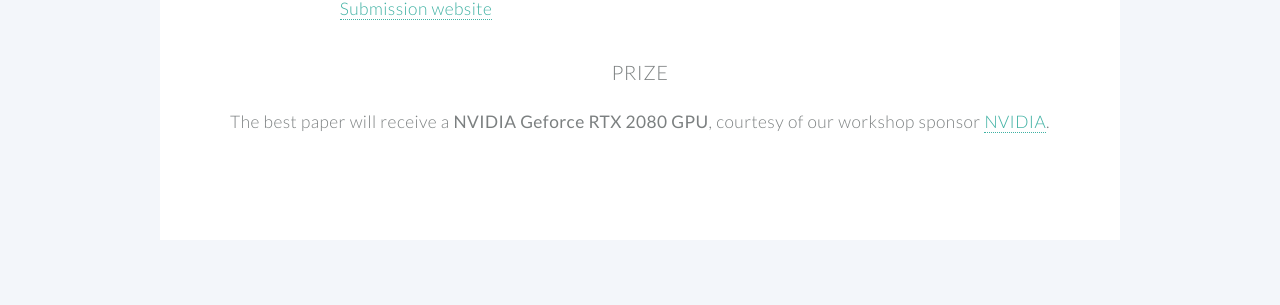
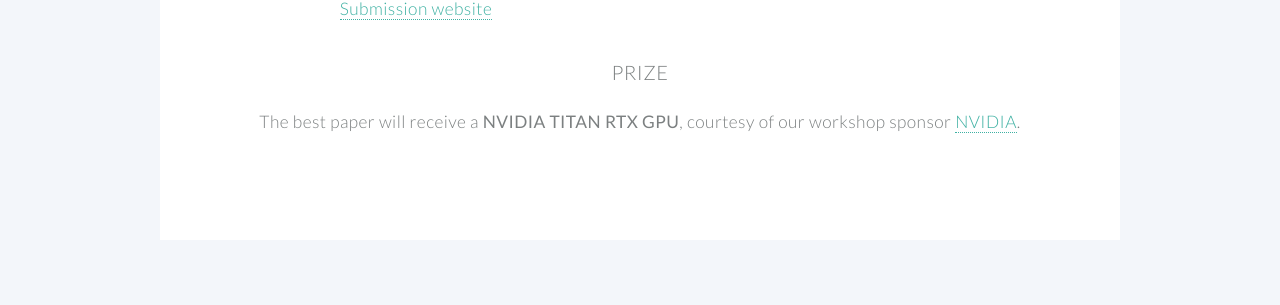
Before and after one commit to DynaVis/DynaVis.github.io, a Jekyll site: the page built from 2020.html, in a window 1280 px wide and 900 px high, scrolled down 2274 px. Shown: the part 149-454 px from the top of the window. Built offline with Jekyll 4.4.1, drawn with Linux system fonts in a browser that asks for light colours.

Commit message:
Updated GPU prize

```diff
--- a/2020.html
+++ b/2020.html
@@ -107,7 +107,7 @@
 				<header>
 					<h3>Prize</h3>
 				</header>
-				<p>The best paper will receive a <b>NVIDIA Geforce RTX 2080 GPU</b>, courtesy of our workshop sponsor <a href="https://www.nvidia.com/" target="_blank">NVIDIA</a>.</p>
+				<p>The best paper will receive a <b>NVIDIA TITAN RTX GPU</b>, courtesy of our workshop sponsor <a href="https://www.nvidia.com/" target="_blank">NVIDIA</a>.</p>
 		</div>
 
 
```
